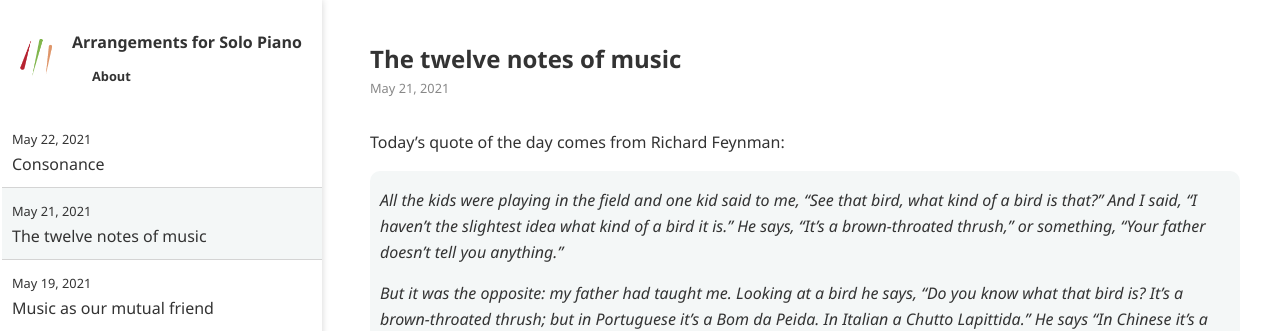
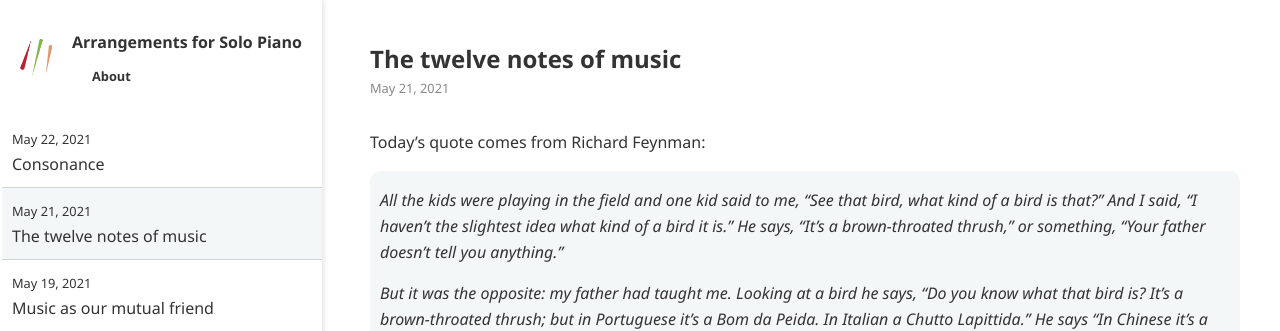
Before and after one commit to ansyblenetwork/arrpiano, a Jekyll site: the page built from _posts/2021-05-21-twelve-notes.md, in a window 1280 px wide and 900 px high. Shown: the top 331 px of the window. Built offline with Jekyll 4.4.1, drawn with Linux system fonts in a browser that asks for light colours.

Commit message:
Update 2021-05-21-twelve-notes.md

```diff
--- a/_posts/2021-05-21-twelve-notes.md
+++ b/_posts/2021-05-21-twelve-notes.md
@@ -2,7 +2,7 @@
 title: "The twelve notes of music"
 ---
 
-Today's quote of the day comes from Richard Feynman:
+Today's quote comes from Richard Feynman:
 
 >All the kids were playing in the field and one kid said to me, “See that bird, what kind of a bird is that?” And I said, “I haven’t the slightest idea what kind of a bird it is.” He says, “It’s a brown-throated thrush,” or something, “Your father doesn’t tell you anything.”
 >
```
